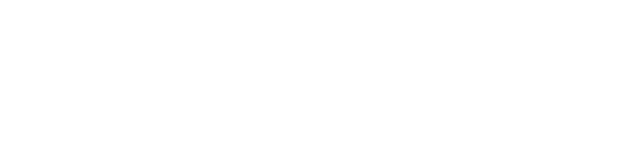
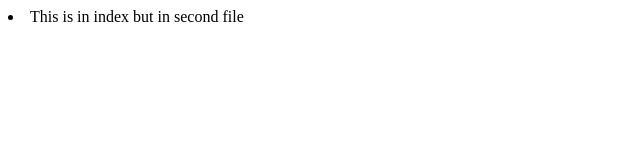
Before and after one commit to mohitkumaris/newgittest, a plain HTML site: page index.html in a window 1280 px wide. Shown: the whole page, without its empty margins (0-640 px from the left). Drawn offline with Linux system fonts and the light colour scheme.

Commit message:
index in 2file

```diff
--- a/index.html
+++ b/index.html
@@ -5,6 +5,8 @@
     <title>This is new Title</title>
 </head>
 <body>
-
+<li>
+    This is in index but in second file
+</li>
 </body>
 </html>
```
